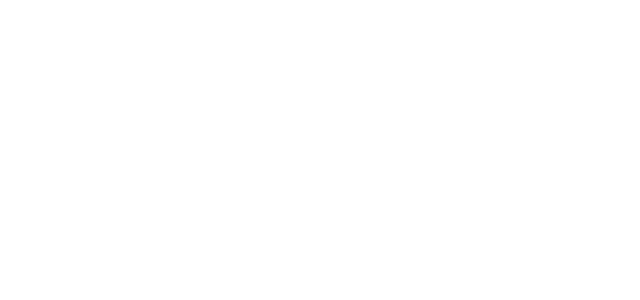
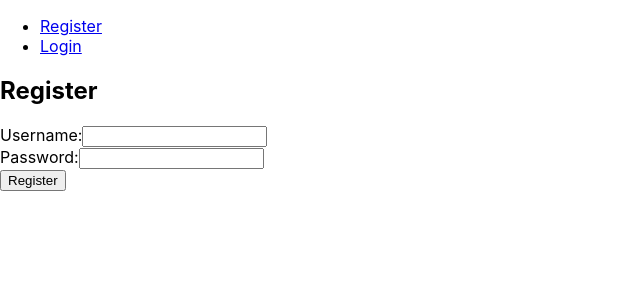
Before and after one commit to miguelposada/wahspostfront, a React (Create React App) app in the folder notes/: page /register in a window 1280 px wide. Before the commit this address had no page. Shown: the top 300 px of the page, without its empty margins (0-640 px from the left). Built offline with nearby package versions, Linux system fonts and the light colour scheme.

Commit message:
delete comments - add Navigation component

```diff
--- a/notes/src/App.js
+++ b/notes/src/App.js
@@ -2,14 +2,18 @@
 import { BrowserRouter as Router, Routes, Route } from "react-router-dom";
 import LoginForm from "./LoginForm";
 import NotesPage from "./NotesPage";
+import RegisterForm from "./RegisterForm";
+import Navigation from "./Navigation";
 
 function App() {
   return (
     <Router>
       <div>
+        <Navigation />
         <Routes>
           <Route path="/login" element={<LoginForm />} />
-          <Route path="/notes" element={<NotesPage />} />{" "}
+          <Route path="/notes" element={<NotesPage />} />
+          <Route path="/register" element={<RegisterForm />} />
           {/* Ruta para NotesPage */}
         </Routes>
       </div>
--- /dev/null
+++ b/notes/src/Navigation.js
@@ -0,0 +1,19 @@
+import React from "react";
+import { Link } from "react-router-dom";
+
+function Navigation() {
+  return (
+    <nav>
+      <ul>
+        <li>
+          <Link to="/register">Register</Link>
+        </li>
+        <li>
+          <Link to="/login">Login</Link>
+        </li>
+      </ul>
+    </nav>
+  );
+}
+
+export default Navigation;
--- a/notes/src/NotesPage.js
+++ b/notes/src/NotesPage.js
@@ -153,7 +153,6 @@
                 <button onClick={() => handleDeleteNote(note._id)}>
                   Delete
                 </button>{" "}
-                {/* Botón de eliminación */}
               </>
             )}
           </li>
--- /dev/null
+++ b/notes/src/RegisterForm.js
@@ -0,0 +1,79 @@
+import React, { useState } from "react";
+import axios from "axios";
+import { useNavigate } from "react-router-dom";
+
+function RegisterForm() {
+  const [formData, setFormData] = useState({
+    username: "",
+    password: "",
+  });
+  const navigate = useNavigate();
+  const [error, setError] = useState("");
+
+  const handleChange = (e) => {
+    const { name, value } = e.target;
+    setFormData({
+      ...formData,
+      [name]: value,
+    });
+  };
+
+  const handleSubmit = async (e) => {
+    e.preventDefault();
+
+    if (formData.username.length < 5 || formData.password.length < 5) {
+      setError("Username and password must be at least 5 characters.");
+      return;
+    }
+
+    try {
+      const response = await axios.post(
+        "http://localhost:3000/auth/register",
+        formData
+      );
+      console.log(response.data);
+      if (response.data.success) {
+        navigate("/login");
+      } else {
+        setError(response.data.message);
+      }
+    } catch (error) {
+      console.error("Error during registration:", error);
+      setError("Registration failed. Please try again.");
+    }
+  };
+
+  return (
+    <div>
+      <h2>Register</h2>
+      <form onSubmit={handleSubmit}>
+        <div>
+          <label htmlFor="username">Username:</label>
+          <input
+            type="text"
+            id="username"
+            name="username"
+            value={formData.username}
+            onChange={handleChange}
+            required
+          />
+        </div>
+        <div>
+          <label htmlFor="password">Password:</label>
+          <input
+            type="password"
+            id="password"
+            name="password"
+            value={formData.password}
+            onChange={handleChange}
+            required
+          />
+        </div>
+        <button type="submit">Register</button>
+      </form>
+      {error && <p style={{ color: "red" }}>{error}</p>}
+    </div>
+  );
+}
+
+export default RegisterForm;
```
